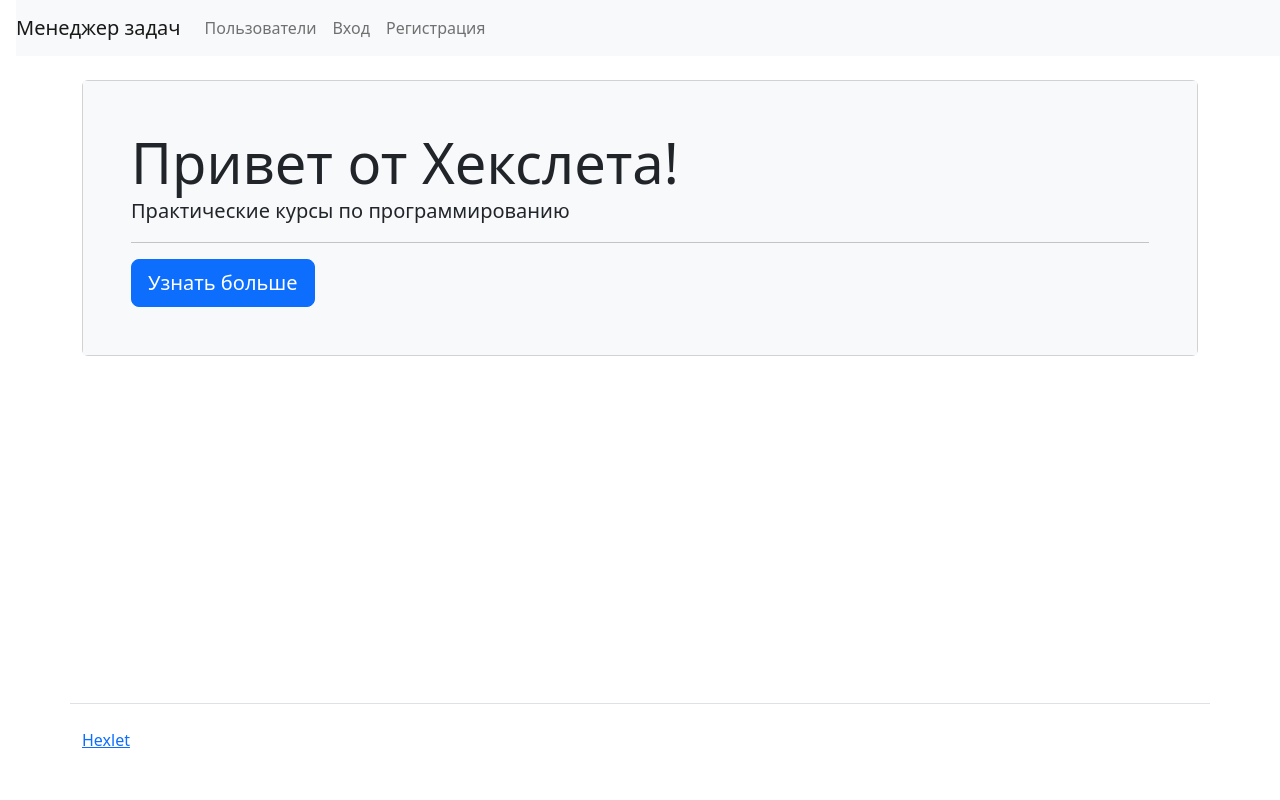
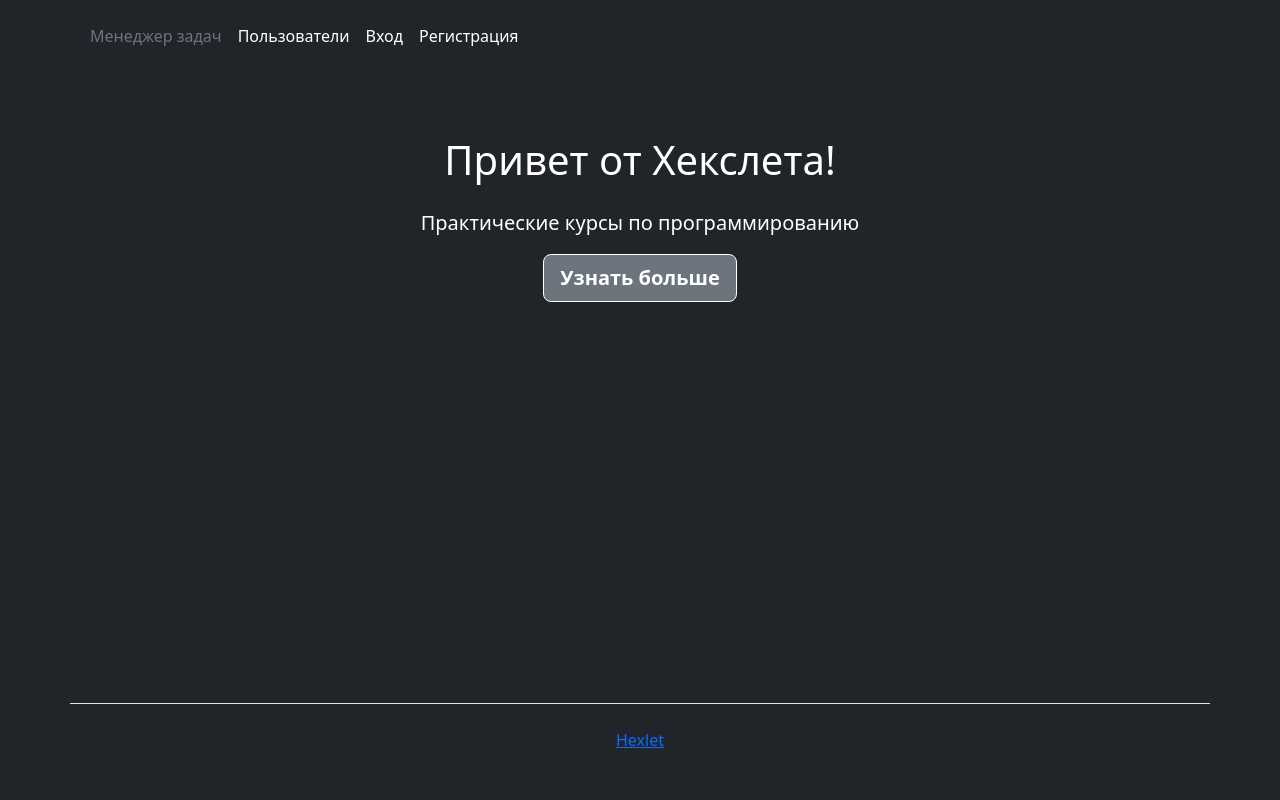
Before and after one commit to nikbyar/python-project-52, a Django app: page / in a window 1280 px wide. Run offline with Django 5.2, Linux system fonts and the light colour scheme.

Commit message:
edit base template, add menu.html

```diff
--- a/pyproject.toml
+++ b/pyproject.toml
@@ -15,6 +15,7 @@ python-dotenv = "^1.0.1"
 dj-database-url = "^2.2.0"
 dj-config-url = "^0.1.1"
 psycopg = "^3.2.1"
+django-bootstrap5 = "^24.2"
 
 
 [tool.poetry.group.dev.dependencies]
--- a/task_manager/templates/base.html
+++ b/task_manager/templates/base.html
@@ -6,52 +6,23 @@
     <link crossorigin="anonymous" href="https://cdn.jsdelivr.net/npm/bootstrap@5.2.3/dist/css/bootstrap.min.css" integrity="sha384-rbsA2VBKQhggwzxH7pPCaAqO46MgnOM80zW1RWuH61DGLwZJEdK2Kadq2F9CUG65" rel="stylesheet">
     <script crossorigin="anonymous" integrity="sha384-kenU1KFdBIe4zVF0s0G1M5b4hcpxyD9F7jL+jjXkk+Q2h455rYXK/7HAuoJl+0I4" src="https://cdn.jsdelivr.net/npm/bootstrap@5.2.3/dist/js/bootstrap.bundle.min.js"></script>
   </head>
-  <body class="d-flex flex-column min-vh-100">
-    <nav class="navbar navbar-expand-lg navbar-light bg-light ms-3">
-      <a class="navbar-brand" href="/">Менеджер задач</a>
-      <button class="navbar-toggler" data-bs-toggle="collapse" data-bs-target="#navbarToggleExternalContent">
-        <span class="navbar-toggler-icon"></span>
-      </button>
-      <div class="collapse navbar-collapse" id="navbarToggleExternalContent">
-        <ul class="navbar-nav mr-auto">
-          <li class="nav-item">
-            <a class="nav-link" href="/users/">Пользователи</a>
-          </li>
-
-        </ul>
-        <ul class="navbar-nav">
-
-            <li class="nav-item">
-              <a class="nav-link" href="/login/">Вход</a>
-            </li>
-            <li class="nav-item">
-              <a class="nav-link" href="/users/create/">Регистрация</a>
-            </li>
-
-        </ul>
-      </div>
-    </nav>
-    <div class="container wrapper flex-grow-1">
+  <body class="d-flex text-center text-white bg-dark flex-column min-vh-100">
 
 
-
-      <h1 class="my-4">
+  {% include "menu.html" %}
 
 
-      </h1>
-
-<h1 class="my-4"></h1>
-<div class="card">
-  <div class="card-body p-5 bg-light">
-    <div class="display-4">Привет от Хекслета!</div>
+<div class="cover-container d-flex w-100 h-100 p-3 mx-auto flex-column mt-5">
+  <main class="px-3">
+    <div class="display-6 mb-4">Привет от Хекслета!</div>
     <p class="lead">Практические курсы по программированию</p>
-    <hr>
-    <a class="btn btn-primary btn-lg" href="https://ru.hexlet.io">Узнать больше</a>
-  </div>
+    <p class="lead">
+      <a href="https://ru.hexlet.io" class="btn btn-lg btn-secondary fw-bold border-white bg-gray">Узнать больше</a>
+    </p>
+  </main>
 </div>
 
-    </div>
-    <footer>
+    <footer class="mt-auto">
       <div class="container my-5 pt-4 border-top">
         <a target="_blank" href="https://ru.hexlet.io">Hexlet</a>
       </div>
--- /dev/null
+++ b/task_manager/templates/menu.html
@@ -0,0 +1,14 @@
+<header class="p-3 bg-dark text-white">
+    <div class="container">
+      <div class="d-flex flex-wrap align-items-center justify-content-center justify-content-lg-start">
+
+        <ul class="nav col-12 col-lg-auto me-lg-auto mb-2 justify-content-center mb-md-0">
+          <li><a href="/" class="nav-link px-2 text-secondary">Менеджер задач</a></li>
+          <li><a href="/users/" class="nav-link px-2 text-white">Пользователи</a></li>
+          <li><a href="/login/" class="nav-link px-2 text-white">Вход</a></li>
+          <li><a href="/users/create/" class="nav-link px-2 text-white">Регистрация</a></li>
+        </ul>
+
+      </div>
+    </div>
+  </header>
```
Also changed, not shown: 1 other file.
